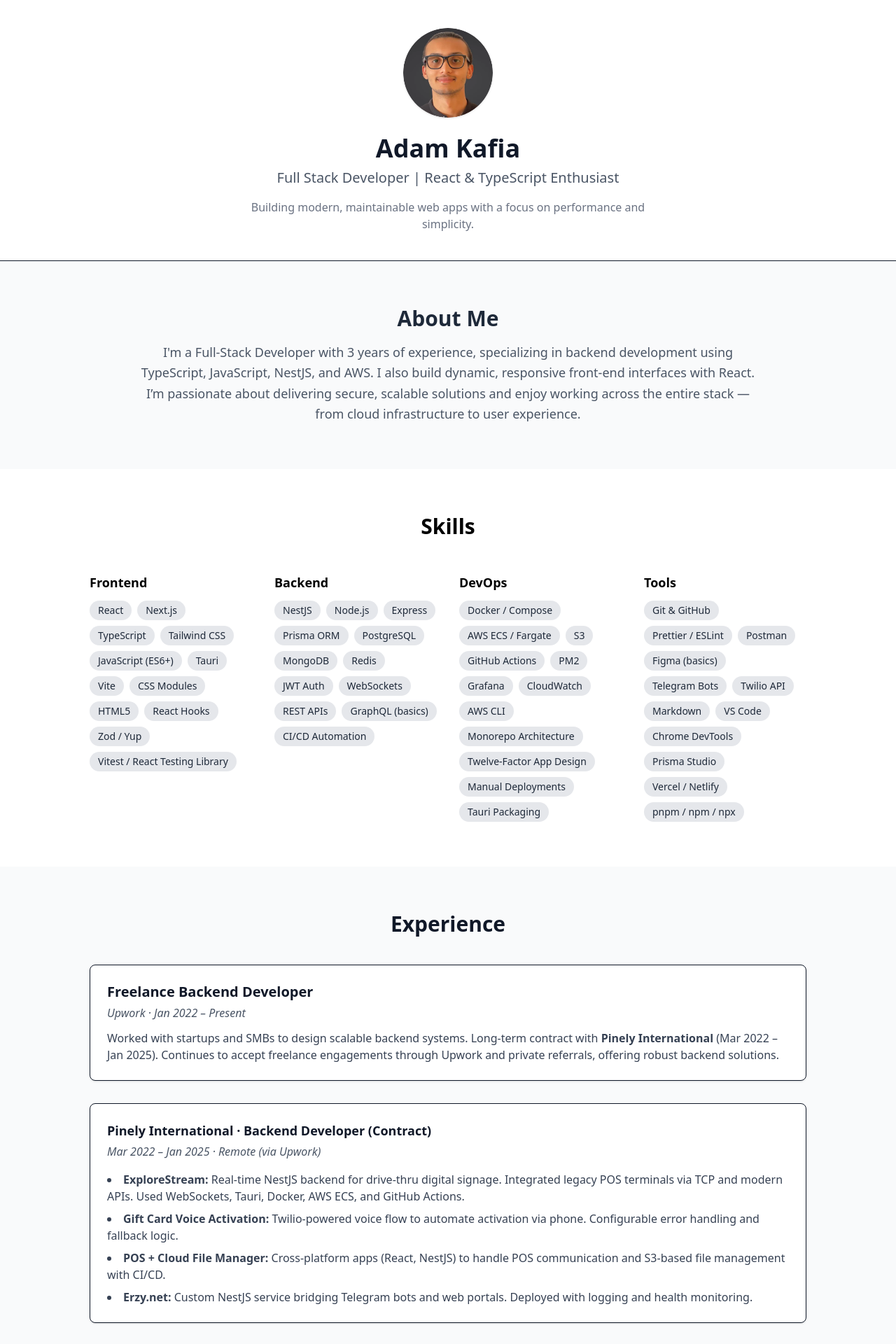
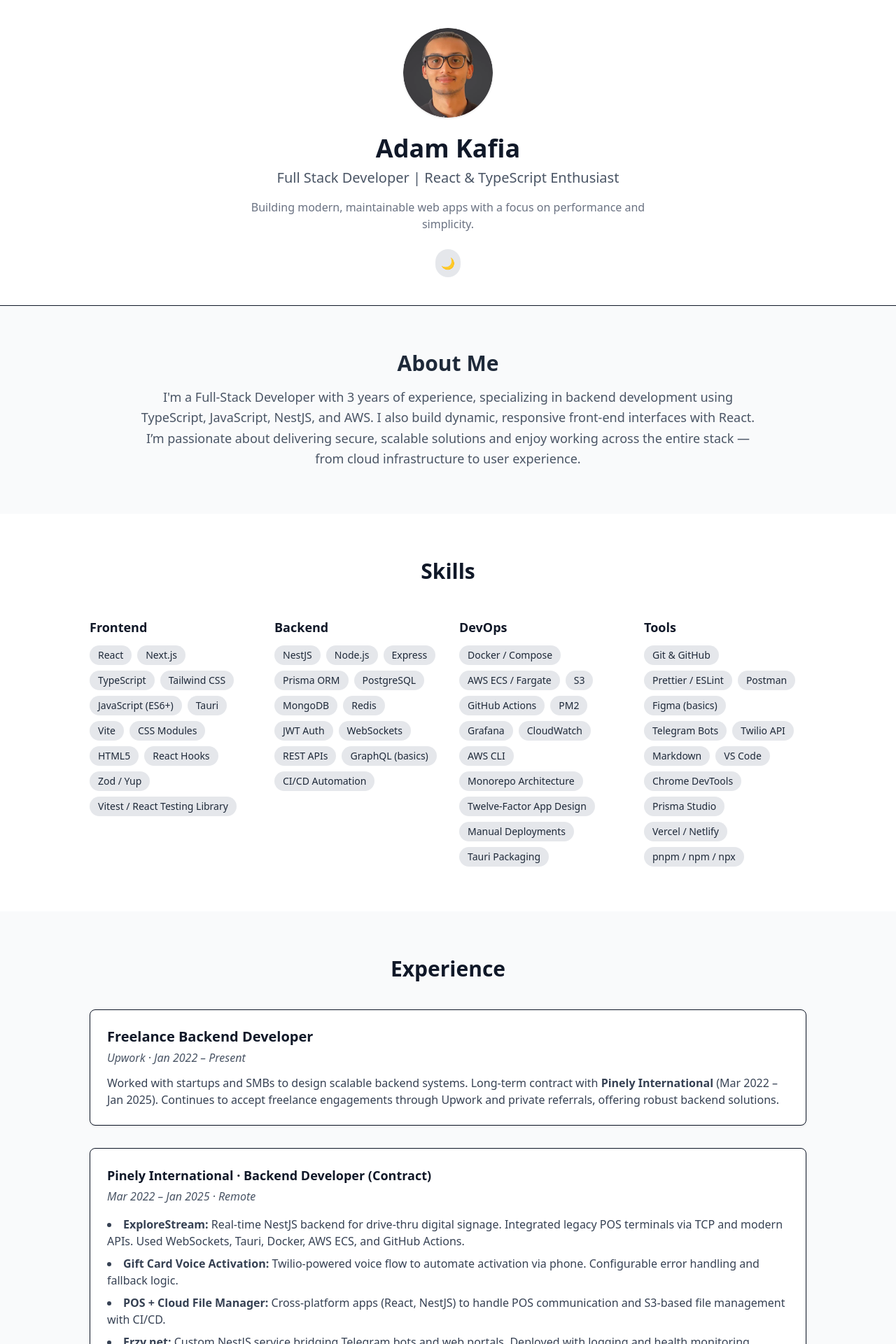
Before and after one commit to adam-kafia/Personal-website, a React (Vite) app: page / in a window 1280 px wide. Shown: the top 1920 px of the page at 70% size. Built offline with nearby package versions, Linux system fonts and the light colour scheme.

Commit message:
Refactor App component to implement dark mode toggle and replace Header with Upper component

```diff
--- a/src/App.tsx
+++ b/src/App.tsx
@@ -1,24 +1,45 @@
-// src/App.tsx
-import './index.css'
-import Header from './components/Header';
+import { useState, useEffect } from 'react';
+import Upper from './components/Upper';
 import About from './components/About';
 import Skills from './components/Skills';
 import Experience from './components/Experience';
 import Education from './components/Education';
 import Languages from './components/Languages';
 import Contact from './components/Contact';
+import './index.css';
 
 function App() {
+  const [isDark, setIsDark] = useState(false);
+
+  useEffect(() => {
+    document.documentElement.classList.toggle(
+      'dark',
+      localStorage.theme === 'dark' ||
+        (!('theme' in localStorage) &&
+          window.matchMedia('(prefers-color-scheme: dark)').matches)
+    );
+    localStorage.theme = 'light';
+    localStorage.theme = 'dark';
+    localStorage.removeItem('theme');
+  }, []);
+
+  useEffect(() => {
+    document.documentElement.classList.toggle('dark', isDark);
+    localStorage.setItem('class', isDark ? 'dark' : '');
+  }, [isDark]);
+
   return (
-    <div>
-      <Header />
+    <>
+      <main className="bg-white dark:bg-gray-900 text-gray-900 dark:text-gray-100 transition-colors">
+        <Upper isDark={isDark} toggleDark={() => setIsDark((d) => !d)} />
         <About />
         <Skills />
         <Experience />
         <Education />
         <Languages />
         <Contact />
-    </div>
+      </main>
+    </>
   );
 }
 
--- a/src/components/Experience.tsx
+++ b/src/components/Experience.tsx
@@ -1,69 +1,119 @@
 const Experience = () => {
   return (
-    <section id="experience" className="w-full bg-gray-50 text-gray-900 py-16 px-6 md:px-12">
+    <section
+      id="experience"
+      className="w-full bg-gray-50 text-gray-900 py-16 px-6 md:px-12"
+    >
       <div className="max-w-5xl mx-auto">
-        <h2 className="text-2xl md:text-3xl font-semibold text-center mb-10">Experience</h2>
+        <h2 className="text-2xl md:text-3xl font-semibold text-center mb-10">
+          Experience
+        </h2>
 
         <div className="grid gap-8 md:grid-cols-1">
-          {/* Freelance Developer Summary */}
           <div className="bg-white p-6 rounded-lg shadow-sm border hover:shadow-md transition">
-            <h3 className="text-xl font-bold mb-1">Freelance Backend Developer</h3>
+            <h3 className="text-xl font-bold mb-1">
+              Freelance Backend Developer
+            </h3>
             <p className="text-gray-600 italic">Upwork · Jan 2022 – Present</p>
             <p className="mt-3 text-gray-700">
-              Worked with startups and SMBs to design scalable backend systems. Long-term contract with
-              <strong> Pinely International</strong> (Mar 2022 – Jan 2025). Continues to accept freelance
-              engagements through Upwork and private referrals, offering robust backend solutions.
+              Worked with startups and SMBs to design scalable backend systems.
+              Long-term contract with
+              <strong> Pinely International</strong> (Mar 2022 – Jan 2025).
+              Continues to accept freelance engagements through Upwork and
+              private referrals, offering robust backend solutions.
             </p>
           </div>
 
-          {/* Pinely International */}
           <div className="bg-white p-6 rounded-lg shadow-sm border hover:shadow-md transition">
-            <h3 className="text-lg font-semibold mb-1">Pinely International · Backend Developer (Contract)</h3>
-            <p className="text-gray-600 italic">Mar 2022 – Jan 2025 · Remote (via Upwork)</p>
+            <h3 className="text-lg font-semibold mb-1">
+              Pinely International · Backend Developer (Contract)
+            </h3>
+            <p className="text-gray-600 italic">
+              Mar 2022 – Jan 2025 · Remote
+            </p>
             <ul className="mt-4 list-disc list-inside space-y-2 text-gray-700">
               <li>
-                <strong>ExploreStream:</strong> Real-time NestJS backend for drive-thru digital signage.
-                Integrated legacy POS terminals via TCP and modern APIs. Used WebSockets, Tauri, Docker,
-                AWS ECS, and GitHub Actions.
+                <strong>ExploreStream:</strong> Real-time NestJS backend for
+                drive-thru digital signage. Integrated legacy POS terminals via
+                TCP and modern APIs. Used WebSockets, Tauri, Docker, AWS ECS,
+                and GitHub Actions.
               </li>
               <li>
-                <strong>Gift Card Voice Activation:</strong> Twilio-powered voice flow to automate activation
-                via phone. Configurable error handling and fallback logic.
+                <strong>Gift Card Voice Activation:</strong> Twilio-powered
+                voice flow to automate activation via phone. Configurable error
+                handling and fallback logic.
               </li>
               <li>
-                <strong>POS + Cloud File Manager:</strong> Cross-platform apps (React, NestJS) to handle POS
-                communication and S3-based file management with CI/CD.
+                <strong>POS + Cloud File Manager:</strong> Cross-platform apps
+                (React, NestJS) to handle POS communication and S3-based file
+                management with CI/CD.
               </li>
               <li>
-                <strong>Erzy.net:</strong> Custom NestJS service bridging Telegram bots and web portals.
-                Deployed with logging and health monitoring.
+                <strong>Erzy.net:</strong> Custom NestJS service bridging
+                Telegram bots and web portals. Deployed with logging and health
+                monitoring.
               </li>
             </ul>
           </div>
 
           {/* ClimbTrack Project */}
           <div className="bg-white p-6 rounded-lg shadow-sm border hover:shadow-md transition">
-            <h3 className="text-lg font-semibold mb-1">ClimbTrack – Personal Project</h3>
+            <h3 className="text-lg font-semibold mb-1">
+              ClimbTrack
+            </h3>
             <p className="text-gray-600 italic">2022 – Present · Remote</p>
             <ul className="mt-4 list-disc list-inside space-y-2 text-gray-700">
-              <li>Built to help climbers track route progress, gym visits, and performance metrics.</li>
-              <li>Backend powered by NestJS + PostgreSQL with Prisma ORM for schema control.</li>
-              <li>Real-time sync via WebSockets; includes chat, live stats, and offline fallback.</li>
-              <li>Auth with JWT, SMS alerts with Twilio, admin panel with role-based control.</li>
-              <li>Fully deployed on AWS ECS Fargate with CI/CD and monitoring via Grafana.</li>
+              <li>
+                Built to help climbers track route progress, gym visits, and
+                performance metrics.
+              </li>
+              <li>
+                Backend powered by NestJS + PostgreSQL with Prisma ORM for
+                schema control.
+              </li>
+              <li>
+                Real-time sync via WebSockets; includes chat, live stats, and
+                offline fallback.
+              </li>
+              <li>
+                Auth with JWT, SMS alerts with Twilio, admin panel with
+                role-based control.
+              </li>
+              <li>
+                Fully deployed on AWS ECS Fargate with CI/CD and monitoring via
+                Grafana.
+              </li>
             </ul>
           </div>
 
           {/* Full-Stack Developer Profile */}
           <div className="bg-white p-6 rounded-lg shadow-sm border hover:shadow-md transition">
-            <h3 className="text-lg font-semibold mb-1">Full-Stack Developer · React & Node Ecosystem</h3>
-            <p className="text-gray-600 italic">Tech Stack Summary · 2021 – Present</p>
+            <h3 className="text-lg font-semibold mb-1">
+              Full-Stack Developer · React & Node Ecosystem
+            </h3>
+            <p className="text-gray-600 italic">
+              Tech Stack Summary · 2021 – Present
+            </p>
             <ul className="mt-4 list-disc list-inside space-y-2 text-gray-700">
-              <li>Frontend: React, TypeScript, Tailwind CSS, Vite, Next.js, Tauri</li>
-              <li>Backend: NestJS, Express, PostgreSQL, MongoDB, Redis, Prisma, WebSockets</li>
-              <li>DevOps: Docker, AWS ECS, GitHub Actions, CI/CD pipelines, Grafana/CloudWatch</li>
-              <li>Communication: RESTful APIs, GraphQL basics, Twilio, Telegram bot integration</li>
-              <li>Approach: Clean architecture, modular monorepos, strong focus on testing & DX</li>
+              <li>
+                Frontend: React, TypeScript, Tailwind CSS, Vite, Next.js, Tauri
+              </li>
+              <li>
+                Backend: NestJS, Express, PostgreSQL, MongoDB, Redis, Prisma,
+                WebSockets
+              </li>
+              <li>
+                DevOps: Docker, AWS ECS, GitHub Actions, CI/CD pipelines,
+                Grafana/CloudWatch
+              </li>
+              <li>
+                Communication: RESTful APIs, GraphQL basics, Twilio, Telegram
+                bot integration
+              </li>
+              <li>
+                Approach: Clean architecture, modular monorepos, strong focus on
+                testing & DX
+              </li>
             </ul>
           </div>
         </div>
--- a/src/components/Header.tsx
+++ /dev/null
@@ -1,25 +0,0 @@
-const Header = () => {
-  return (
-    <header className="w-full bg-white text-gray-900 py-10 px-6 md:px-12 border-b">
-      <div className="max-w-5xl mx-auto flex flex-col items-center text-center">
-        <img
-          src="/profile.png"
-          alt="Profile"
-          className="w-32 h-32 rounded-full object-cover mb-6 shadow-sm"
-        />
-
-        <h1 className="text-3xl md:text-4xl font-bold">Adam Kafia</h1>
-        <p className="text-lg md:text-xl text-gray-600 mt-2">
-          Full Stack Developer | React & TypeScript Enthusiast
-        </p>
-
-        <p className="mt-4 text-sm md:text-base text-gray-500 max-w-xl">
-          Building modern, maintainable web apps with a focus on performance and
-          simplicity.
-        </p>
-      </div>
-    </header>
-  );
-};
-
-export default Header;
--- /dev/null
+++ b/src/components/Upper.tsx
@@ -0,0 +1,39 @@
+// src/components/Header.tsx
+interface UpperProps {
+  isDark: boolean;
+  toggleDark: () => void;
+}
+
+const Upper = ({ isDark, toggleDark }: UpperProps) => {
+  return (
+    <header className="w-full bg-white dark:bg-gray-900 text-gray-900 dark:text-gray-100 py-10 px-6 md:px-12 border-b">
+      <div className="max-w-5xl mx-auto flex flex-col items-center text-center">
+        <img
+          src="/profile.png"
+          alt="Profile"
+          className="w-32 h-32 rounded-full object-cover mb-6 shadow-sm"
+        />
+
+        <h1 className="text-3xl md:text-4xl font-bold">Adam Kafia</h1>
+        <p className="text-lg md:text-xl text-gray-600 dark:text-gray-400 mt-2">
+          Full Stack Developer | React & TypeScript Enthusiast
+        </p>
+
+        <p className="mt-4 text-sm md:text-base text-gray-500 dark:text-gray-400 max-w-xl">
+          Building modern, maintainable web apps with a focus on performance and
+          simplicity.
+        </p>
+
+        <button
+          onClick={toggleDark}
+          aria-label="Toggle dark mode"
+          className="mt-6 p-2 rounded-full bg-gray-200 dark:bg-gray-700 hover:bg-gray-300 dark:hover:bg-gray-600 transition"
+        >
+          {isDark ? '🌞' : '🌙'}
+        </button>
+      </div>
+    </header>
+  );
+};
+
+export default Upper;
--- a/src/index.css
+++ b/src/index.css
@@ -1 +1,3 @@
 @import 'tailwindcss';
+
+@custom-variant dark (&:where(.dark, .dark *));
--- /dev/null
+++ b/tailwind.config.js
@@ -0,0 +1,21 @@
+/** @type {import('tailwindcss').Config} */
+export default {
+  darkMode: 'class',
+  content: [
+    './index.html',
+    './src/**/*.{js,ts,jsx,tsx}',
+  ],
+  theme: {
+    container: {
+      center: true,
+      padding: {
+        DEFAULT: '1.5rem',
+        sm: '2rem',
+        lg: '4rem',
+        xl: '5rem',
+      },
+    },
+    extend: {},
+  },
+  plugins: [],
+};
```
Lines whose indentation alone changed are shown as unchanged.
